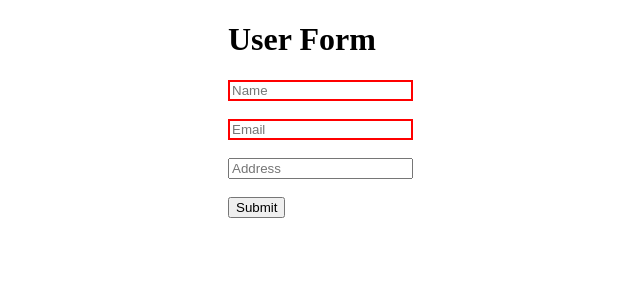
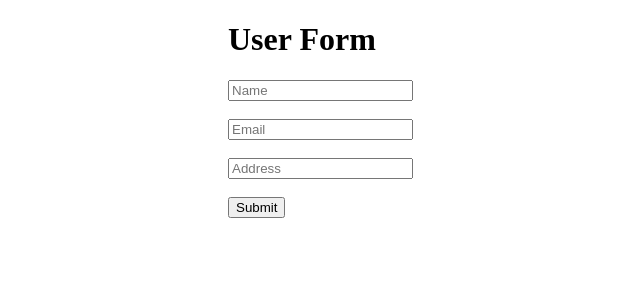
Before and after one commit to B00ttl3/TemplateDriven-Forms-in-Angular, an Angular app: page / in a window 1280 px wide. Shown: the top 300 px of the page, without its empty margins (287-927 px from the left). Built offline with nearby package versions, Linux system fonts and the light colour scheme.

Commit message:
added the border color specifically to name field

```diff
--- a/src/app/app.component.css
+++ b/src/app/app.component.css
@@ -7,6 +7,6 @@
     color: red;
 }
 
-input.ng-invalid{
+input.ng-touched{
     border: 2px solid red;
 }
```
